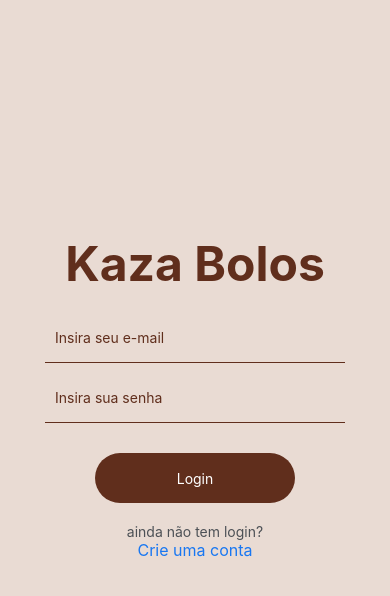
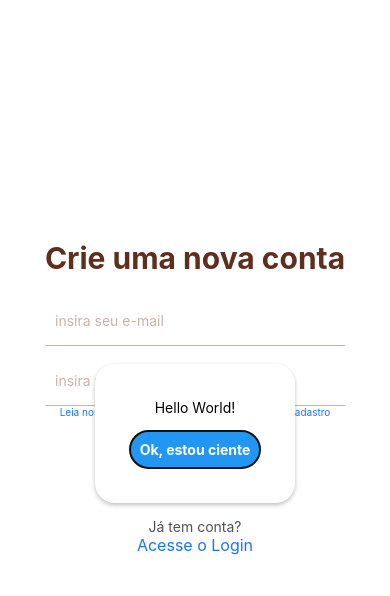
Before and after one commit to robbbsss/PJ-Kaza-Bolos, a React Native app: screen /NewUser in a window 390 px wide. Both pictures are taken after a click on the element "Leia nosso termo de uso e privacidade antes do cadastro". Shown: the top 596 px of the page. Built offline with nearby package versions, Linux system fonts and the light colour scheme.

Commit message:
Adiciona Modal

```diff
--- a/package.json
+++ b/package.json
@@ -21,6 +21,7 @@
     "react-dom": "17.0.1",
     "react-native": "0.64.3",
     "react-native-gesture-handler": "~1.10.2",
+    "react-native-paper": "^4.12.0",
     "react-native-reanimated": "~2.2.0",
     "react-native-safe-area-context": "3.3.2",
     "react-native-screens": "~3.8.0",
--- /dev/null
+++ b/pages/NewUser/Modal/index.js
@@ -0,0 +1,75 @@
+import React, { useState } from 'react';
+import { Alert, Modal, StyleSheet, Text, Pressable, View } from 'react-native';
+
+const termsModal = ({modalVisible, setModalVisible}) => {
+
+  return (
+
+      <Modal
+        animationType="slide"
+        transparent={true}
+        visible={modalVisible}
+        onRequestClose={() => {
+          Alert.alert('Modal has been closed.');
+          setModalVisible(!modalVisible);
+        }}>
+        <View style={styles.centeredView}>
+          <View style={styles.modalView}>
+            <Text style={styles.modalText}>Hello World!</Text>
+            <Pressable
+              style={[styles.button, styles.buttonClose]}
+              onPress={() => setModalVisible(!modalVisible)}>
+              <Text style={styles.textStyle}>Ok, estou ciente</Text>
+            </Pressable>
+          </View>
+        </View>
+      </Modal>
+
+  );
+};
+
+const styles = StyleSheet.create({
+  centeredView: {
+    flex: 1,
+    justifyContent: 'center',
+    alignItems: 'center',
+    marginTop: 22,
+  },
+  modalView: {
+    margin: 20,
+    backgroundColor: 'white',
+    borderRadius: 20,
+    padding: 35,
+    alignItems: 'center',
+    shadowColor: '#000',
+    shadowOffset: {
+      width: 0,
+      height: 2,
+    },
+    shadowOpacity: 0.25,
+    shadowRadius: 4,
+    elevation: 5,
+  },
+  button: {
+    borderRadius: 20,
+    padding: 10,
+    elevation: 2,
+  },
+  buttonOpen: {
+    backgroundColor: '#F194FF',
+  },
+  buttonClose: {
+    backgroundColor: '#2196F3',
+  },
+  textStyle: {
+    color: 'white',
+    fontWeight: 'bold',
+    textAlign: 'center',
+  },
+  modalText: {
+    marginBottom: 15,
+    textAlign: 'center',
+  },
+});
+
+export default termsModal;
--- a/pages/NewUser/index.js
+++ b/pages/NewUser/index.js
@@ -14,6 +14,7 @@ import firebase from "../../config/firebaseconfig"
 import {MaterialCommunityIcons} from "@expo/vector-icons"
 import { Platform } from "react-native";
 import 'firebase/compat/auth'
+import Modal from "./Modal"
 
 
 
@@ -24,6 +25,9 @@ export default function NewUser ({navigation}){
   const [password, setPassword] = useState("");
   const [errorRegister, setErrorRegister] = useState ("");
   const [isSelected, setSelected] = useState(false);
+
+  const [modalVisible, setModalVisible] = useState(false);
+
 
   const register =()=>{
     firebase.auth().createUserWithEmailAndPassword(email, password)
@@ -93,11 +97,19 @@ export default function NewUser ({navigation}){
 
            <Text
            style ={styles.linkTermo}
-           onPress={()=> navigation.navigate("Login")}
+           onPress={()=> setModalVisible(true)}
            >
 
                Leia nosso termo de uso e privacidade antes do cadastro
        </Text>
+
+
+       <Modal modalVisible={modalVisible} setModalVisible={setModalVisible} />
+
+
+
+
+
 
 
 
--- a/pages/NewUser/style.js
+++ b/pages/NewUser/style.js
@@ -75,4 +75,5 @@ const styles = StyleSheet.create({
 
 });
 
+
 export default styles
```
Also changed, not shown: 1 other file (tests, documents, lock files or other folders).
